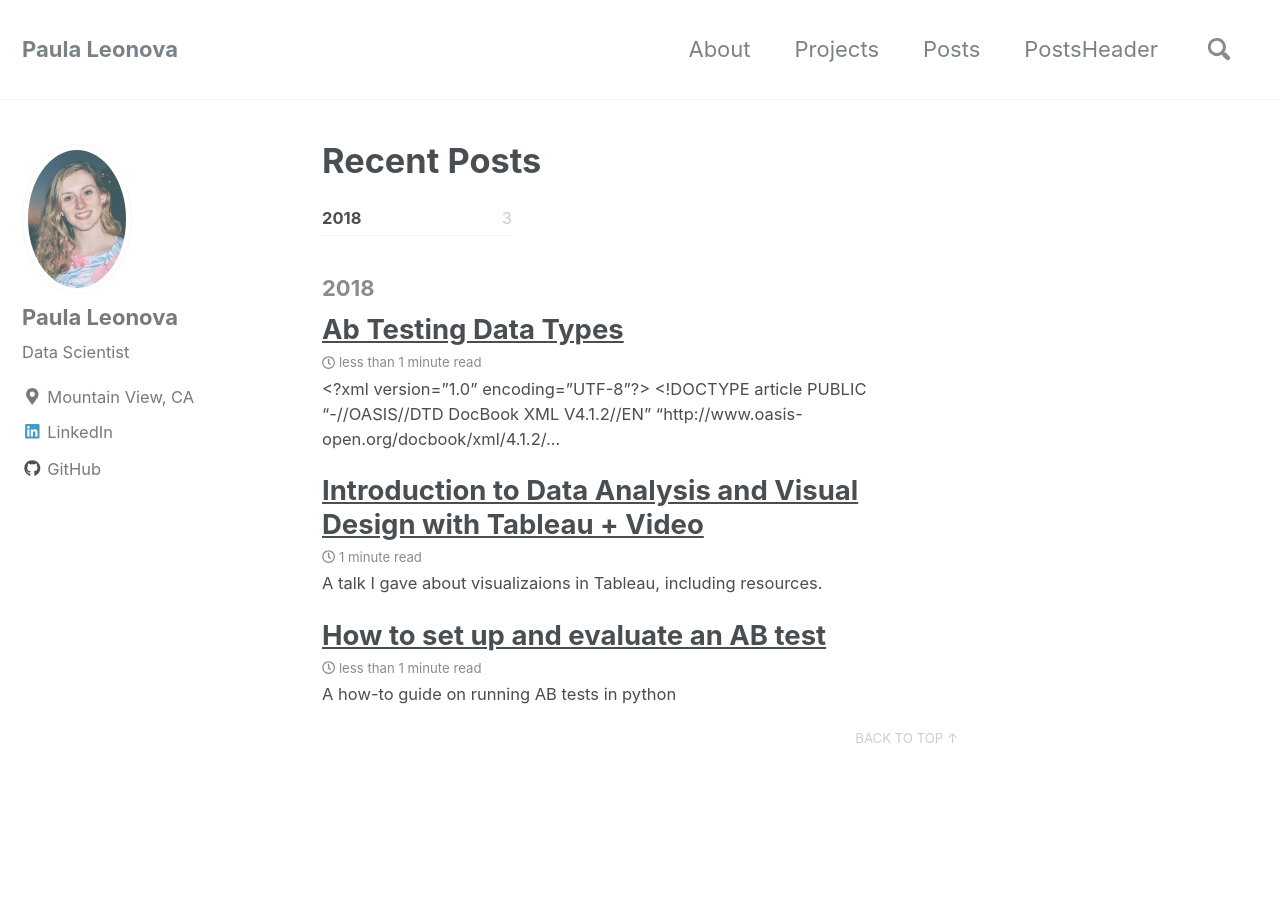
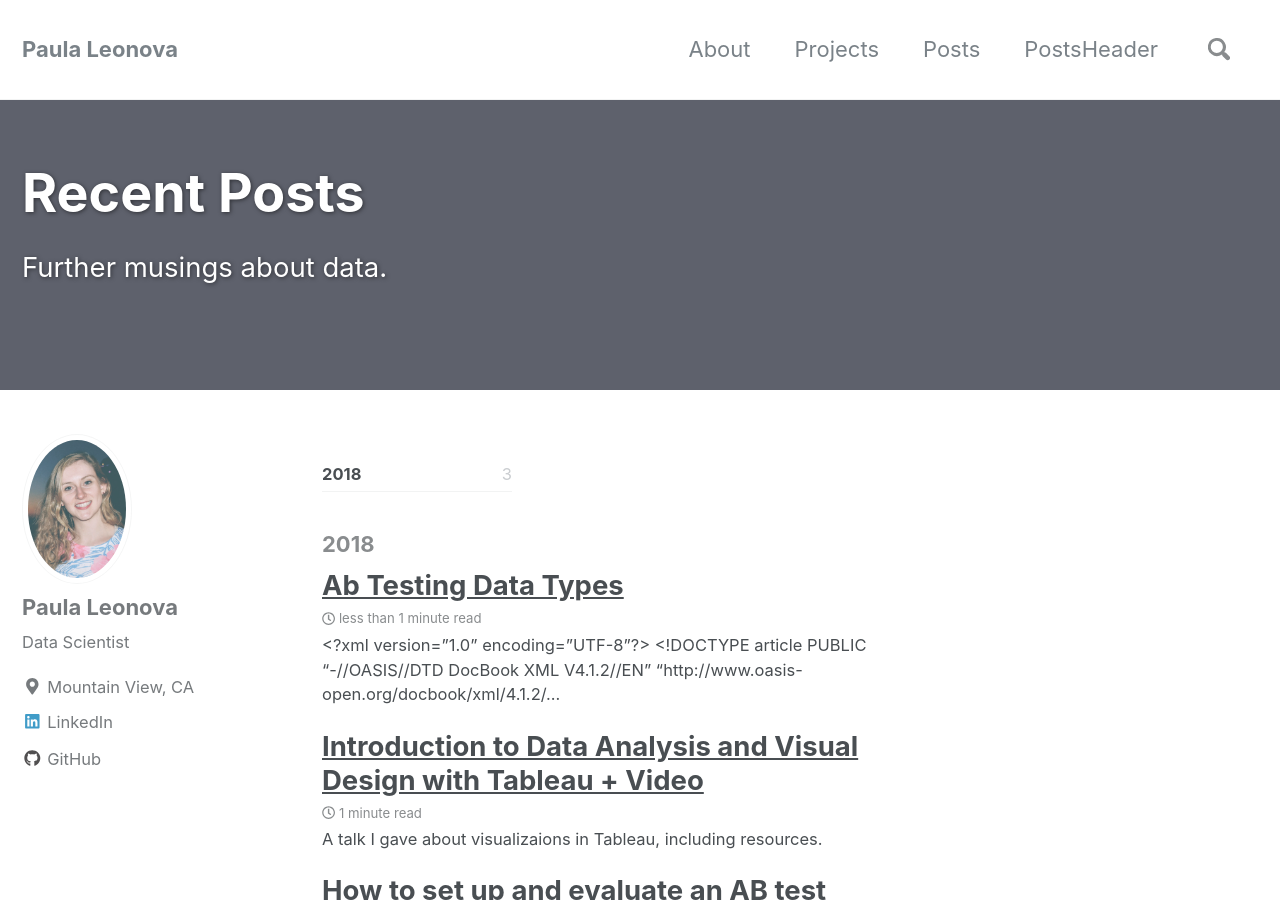
Before and after one commit to pleonova/pleonova.github.io, a Jekyll site: the page built from _pages/posts.md, in a window 1280 px wide and 900 px high. Built offline with Jekyll 4.4.1, drawn with Linux system fonts in a browser that asks for light colours; nearby versions of some CDN libraries.

Commit message:
Add header to posts.md

```diff
--- a/_pages/posts.md
+++ b/_pages/posts.md
@@ -3,4 +3,7 @@ layout: posts
 title: "Recent Posts"
 permalink: /posts/
 author_profile: true
+header:
+  overlay_color: "#5e616c"
+excerpt: 'Further musings about data.'
 ---
```
